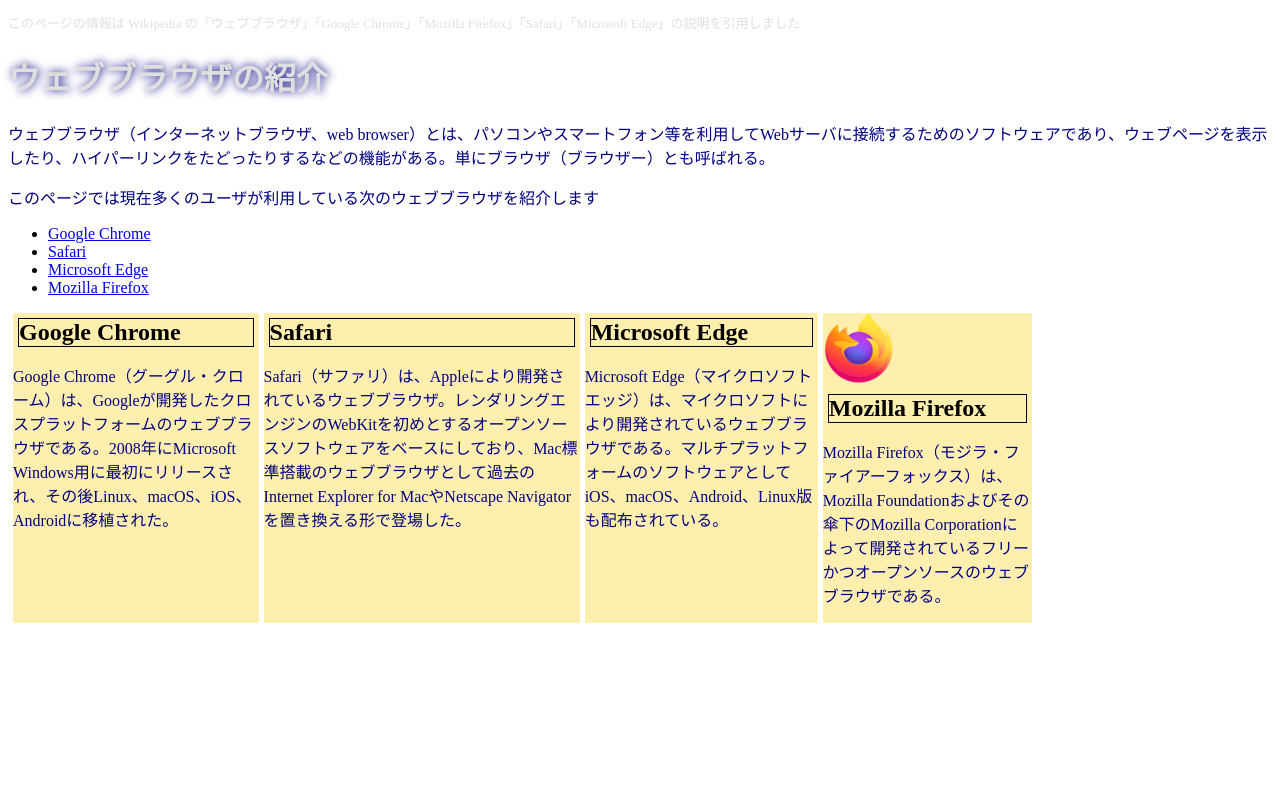
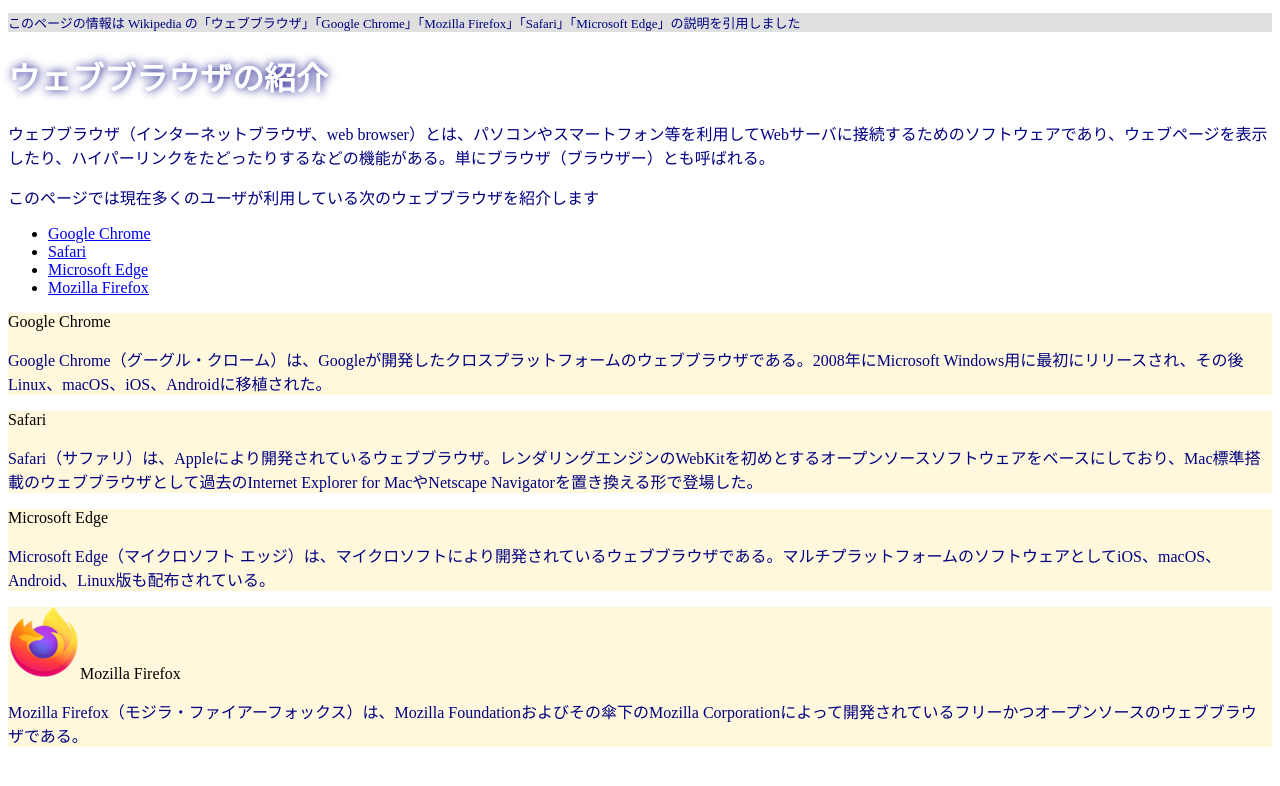
Before and after one commit to G284082022/medialabo, a plain HTML site: page practice-css/browser-intro.html in a window 1280 px wide. Drawn offline with Linux system fonts and the light colour scheme.

Commit message:
演習2-3 ボックス変更１回目

```diff
--- a/practice-css/browser-intro.css
+++ b/practice-css/browser-intro.css
@@ -4,12 +4,13 @@ p {
 
 p.info {
 	font-size: small;
-	color: #dfdfdf
+	background-color: #dfdfdf;
+	color: navy
 }
 
 h1 {
 	text-shadow: navy 1px 0 10px;
-	color: #dfdfdf
+	color: white
 }
 
 h2 {
@@ -17,13 +18,15 @@ h2 {
 	margin: 5px;
 }
 
-div#zentai {
-	display: flex;
-	flex-direction: row;
-	width: 1024px;
+div.zentai {
+    display: grid;                      /* グリッドレイアウトにする*/
+    grid-template-columns: 1fr 1fr; /* 3列にする．幅は 1:2:2 の比率*/
+    grid-auto-rows: 200px 200px;        /* 高さは 100px */
+    grid-gap: 10px;                     /* 隣り合う行（列）の間隔を 10px に*/
+	padding: 5px
+    width 500px;
 }
 
-div#zentai > div {
-	margin-left: 5px;
-	background-color: #ffefaf;
+div.box {
+    background: cornsilk;
 }
--- a/practice-css/browser-intro.html
+++ b/practice-css/browser-intro.html
@@ -23,30 +23,11 @@
 	<li><a href="https://ja.wikipedia.org/wiki/Mozilla_Firefox">Mozilla Firefox</a></li>
 </ul>
 
-
 <div id="zentai">
-
-<div>
-<h2>Google Chrome</h2>
-<p>Google Chrome（グーグル・クローム）は、Googleが開発したクロスプラットフォームのウェブブラウザである。2008年にMicrosoft Windows用に最初にリリースされ、その後Linux、macOS、iOS、Androidに移植された。</p>
-</div>
-
-<div>
-<h2>Safari</h2>
-<p>Safari（サファリ）は、Appleにより開発されているウェブブラウザ。レンダリングエンジンのWebKitを初めとするオープンソースソフトウェアをベースにしており、Mac標準搭載のウェブブラウザとして過去のInternet Explorer for MacやNetscape Navigatorを置き換える形で登場した。</p>
-</div>
-
-<div>
-<h2>Microsoft Edge</h2>
-<p>Microsoft Edge（マイクロソフト エッジ）は、マイクロソフトにより開発されているウェブブラウザである。マルチプラットフォームのソフトウェアとしてiOS、macOS、Android、Linux版も配布されている。</p>
-</div>
-
-<div>
-<img src="firefox_icon.png">
-<h2>Mozilla Firefox</h2>
-<p>Mozilla Firefox（モジラ・ファイアーフォックス）は、Mozilla Foundationおよびその傘下のMozilla Corporationによって開発されているフリーかつオープンソースのウェブブラウザである。</p>
-</div>
-
+	<div class="box">Google Chrome<p>Google Chrome（グーグル・クローム）は、Googleが開発したクロスプラットフォームのウェブブラウザである。2008年にMicrosoft Windows用に最初にリリースされ、その後Linux、macOS、iOS、Androidに移植された。</p></div>
+	<div class="box">Safari<p>Safari（サファリ）は、Appleにより開発されているウェブブラウザ。レンダリングエンジンのWebKitを初めとするオープンソースソフトウェアをベースにしており、Mac標準搭載のウェブブラウザとして過去のInternet Explorer for MacやNetscape Navigatorを置き換える形で登場した。</p></div>
+	<div class="box">Microsoft Edge<p>Microsoft Edge（マイクロソフト エッジ）は、マイクロソフトにより開発されているウェブブラウザである。マルチプラットフォームのソフトウェアとしてiOS、macOS、Android、Linux版も配布されている。</p></div>
+	<div class="box"><img src="firefox_icon.png">Mozilla Firefox<p>Mozilla Firefox（モジラ・ファイアーフォックス）は、Mozilla Foundationおよびその傘下のMozilla Corporationによって開発されているフリーかつオープンソースのウェブブラウザである。</p></div>
 </div>
 
 </body>
```
